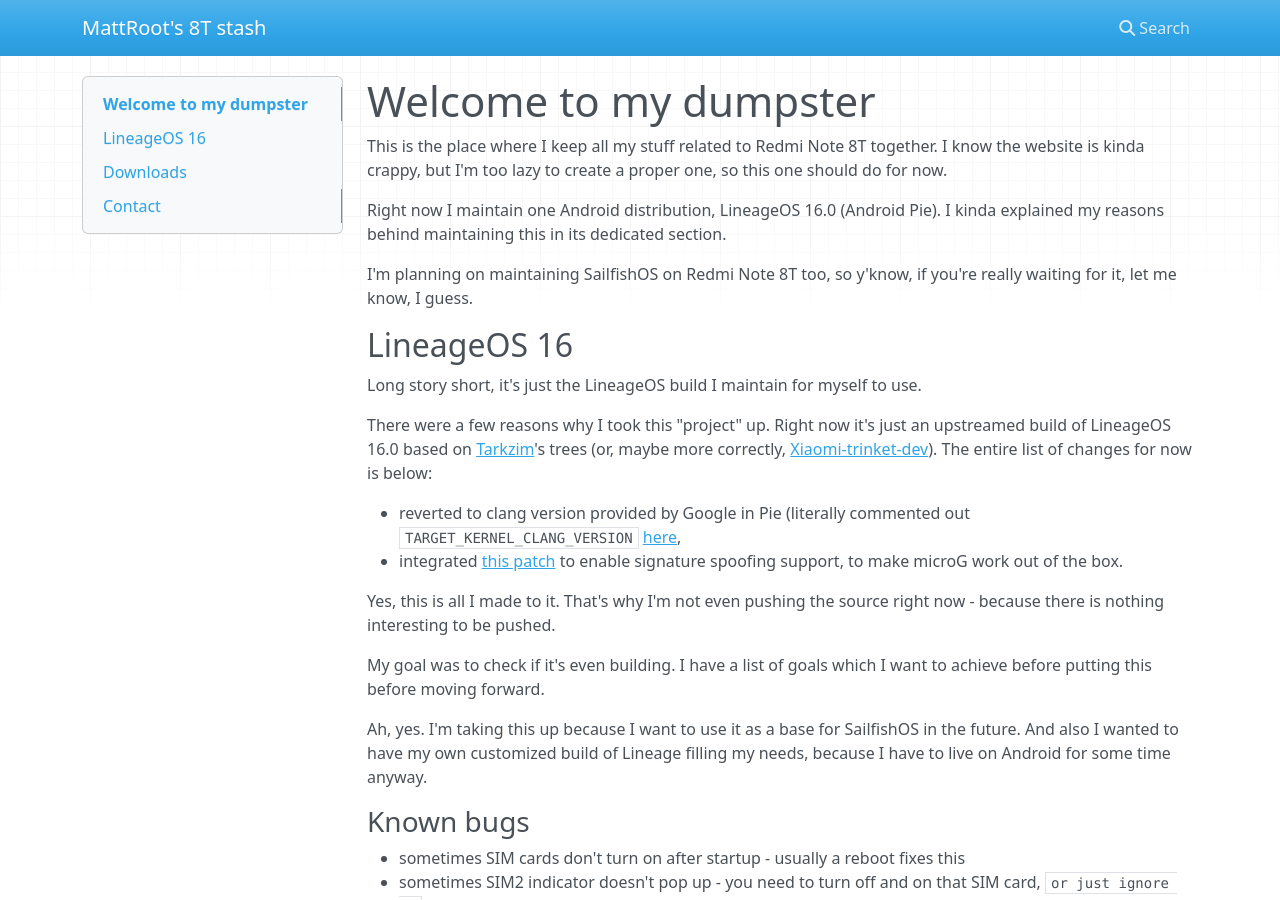
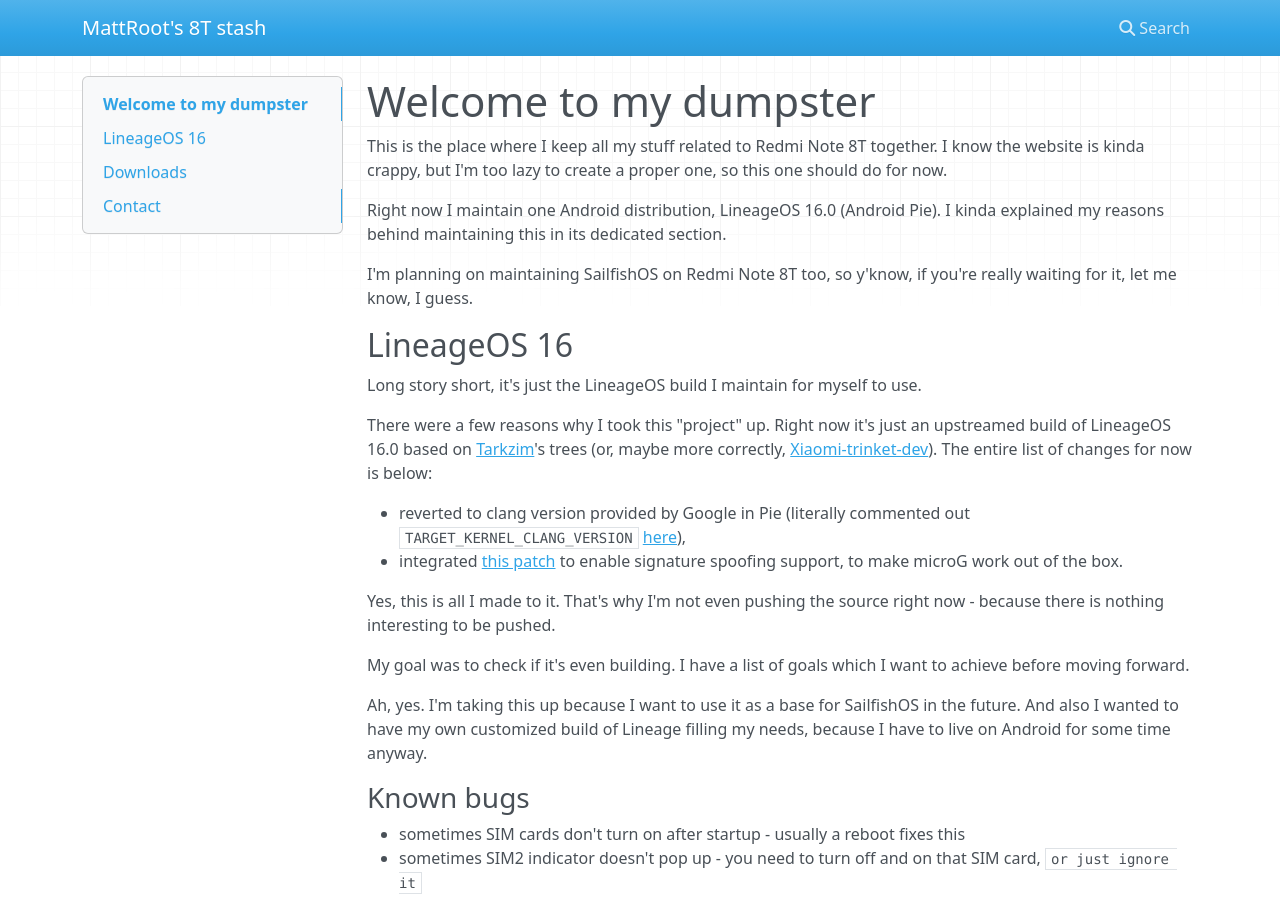
Before and after one commit to mattroot/willow_portal, an MkDocs documentation site: the page built from docs/index.md, in a window 1280 px wide and 900 px high. Built offline with MkDocs 1.6.1, drawn with Linux system fonts in a browser that asks for light colours; nearby versions of some CDN libraries.

Commit message:
I just couldn't stand these

```diff
--- a/docs/index.md
+++ b/docs/index.md
@@ -12,12 +12,12 @@
 
 There were a few reasons why I took this "project" up. Right now it's just an upstreamed build of LineageOS 16.0 based on [Tarkzim](https://github.com/tarkzim)'s trees (or, maybe more correctly, [Xiaomi-trinket-dev](https://github.com/Xiaomi-trinket-dev)). The entire list of changes for now is below:
 
- * reverted to clang version provided by Google in Pie (literally commented out `TARGET_KERNEL_CLANG_VERSION` [here](https://github.com/Xiaomi-trinket-dev/android_device_xiaomi_sm6125-common/blob/lineage-16.0/BoardConfigCommon.mk),
+ * reverted to clang version provided by Google in Pie (literally commented out `TARGET_KERNEL_CLANG_VERSION` [here](https://github.com/Xiaomi-trinket-dev/android_device_xiaomi_sm6125-common/blob/lineage-16.0/BoardConfigCommon.mk)),
  * integrated [this patch](https://github.com/lineageos4microg/docker-lineage-cicd/blob/master/src/signature_spoofing_patches/android_frameworks_base-P.patch) to enable signature spoofing support, to make microG work out of the box.
 
 Yes, this is all I made to it. That's why I'm not even pushing the source right now - because there is nothing interesting to be pushed.
 
-My goal was to check if it's even building. I have a list of goals which I want to achieve before putting this before moving forward.
+My goal was to check if it's even building. I have a list of goals which I want to achieve before moving forward.
 
 Ah, yes. I'm taking this up because I want to use it as a base for SailfishOS in the future. And also I wanted to have my own customized build of Lineage filling my needs, because I have to live on Android for some time anyway.
 
```
